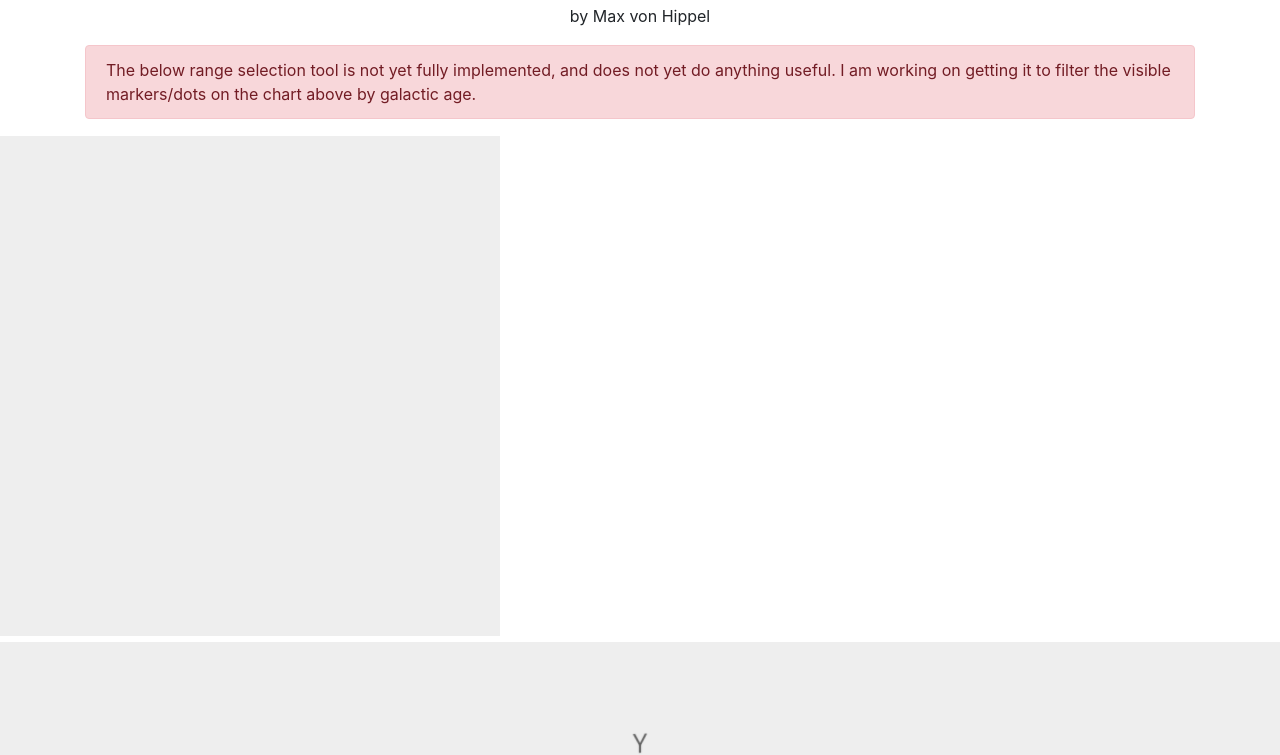
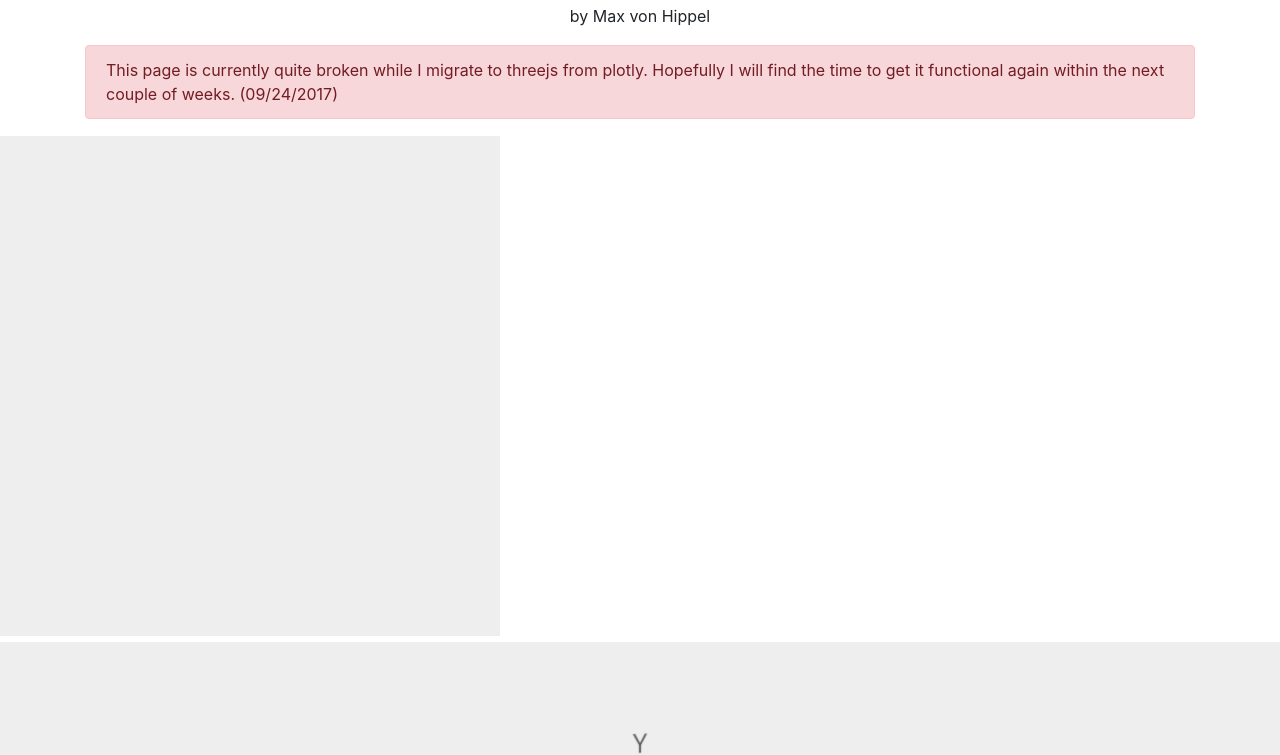
Before and after one commit to maxvonhippel/Stellar-Visualizer, a plain HTML site: page site/index.html in a window 1280 px wide. Shown: the part 48-803 px from the top of the page. Drawn offline with nearby package versions, Linux system fonts and the light colour scheme; animation ran at ten frames a second.

Commit message:
Add note about it not being functional at the moment

```diff
--- a/site/index.html
+++ b/site/index.html
@@ -27,7 +27,7 @@
 			<div class="row">
 				<div class="col col-lg-12">
 					<div class="alert alert-danger">
-						The below range selection tool is not yet fully implemented, and does not yet do anything useful.  I am working on getting it to filter the visible markers/dots on the chart above by galactic age.
+						This page is currently quite broken while I migrate to threejs from plotly.  Hopefully I will find the time to get it functional again within the next couple of weeks.  (09/24/2017)
 					</div>
 				</div>
 			</div>
```
